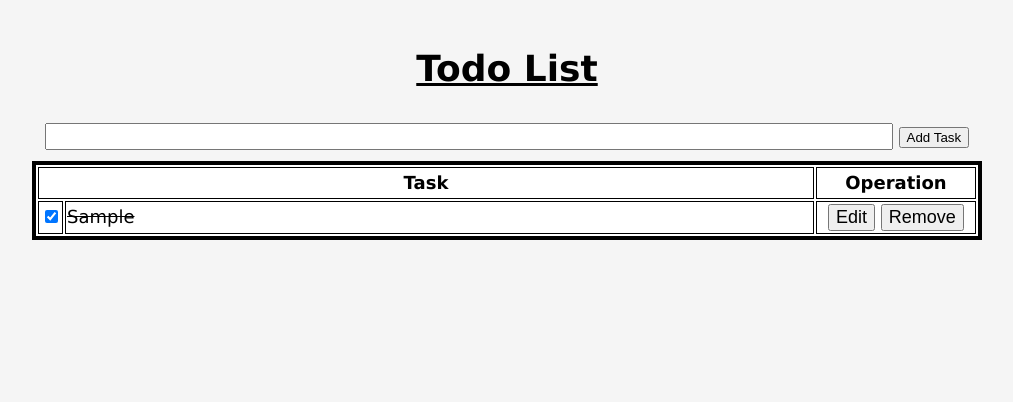
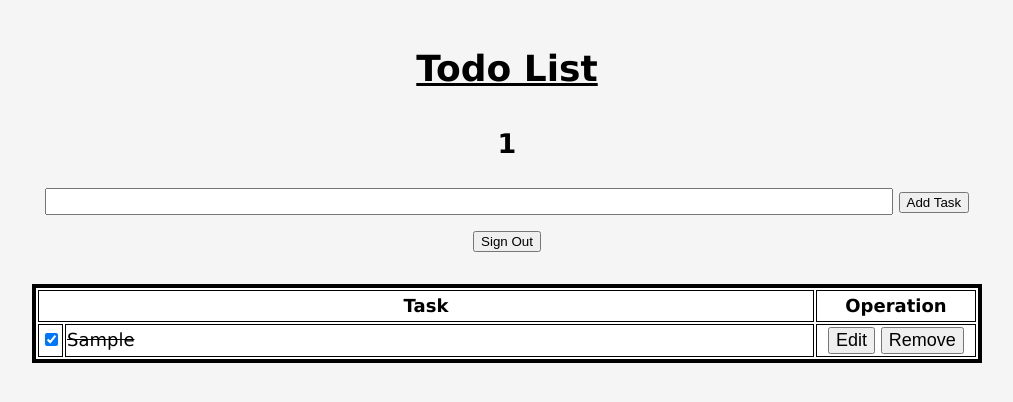
Before and after one commit to EthanSchoen/todo-list-challenge, a Flask app: template templates/index.html.j2 in a window 1280 px wide. Shown: the top 402 px of the page, without its empty margins (133-1146 px from the left). Run offline with Flask 2, Linux system fonts and the light colour scheme; tables that the repository leaves empty hold one stand-in row (values such as "Sample post"); the template is opened without the code that fills it: values that come from a table or form of the project are taken from there, most other values are stand-ins (such as "Sample title", 1, 10 or a date in 2020).

Commit message:
Users seem to be working now

```diff
--- a/app.py
+++ b/app.py
@@ -1,10 +1,11 @@
-from flask import Flask, render_template, request, redirect, url_for
+from flask import Flask, render_template, request, redirect, url_for, session
 from flask_sqlalchemy import SQLAlchemy
 from flask_user import login_required, UserManager, UserMixin, SQLAlchemyAdapter
 
 app = Flask(__name__)
 app.config['SECRET_KEY'] = 'thisisasecretkeyiguess'
-app.config['SQLALCHEMY_DATABASE_URI'] = 'sqlite:///data/todo.db'
+app.config['SQLALCHEMY_DATABASE_URI'] = 'sqlite:///data/users.db'
+app.config['SQLALCHEMY_BINDS'] = { 'todo' : 'sqlite:///data/todo.db' }
 app.config['SQLALCHEMY_TRACK_MODIFICATIONS'] = False
 app.config['CSRF_ENABLED'] = True
 app.config['USER_ENABLE_EMAIL'] = False
@@ -12,14 +13,15 @@ db = SQLAlchemy(app)
 
 class User(db.Model, UserMixin):
     id = db.Column(db.Integer, primary_key=True)
-    username = db.Column(db.String(50), nullable=False, unique=False)
+    username = db.Column(db.String(50), nullable=False, unique=True)
     password = db.Column(db.String(255), nullable=False, unique=False, server_default='')
     active = db.Column(db.Boolean(), nullable=False, server_default='0')
-
+    userTasks = db.relationship('Tasks', backref='user', lazy=True)
 
 class Tasks(db.Model):
+    __bind_key__ = 'todo'
     id = db.Column(db.Integer, primary_key=True)
-    user = db.Column(db.String(50), nullable=False, unique=False)
+    user_id = db.Column(db.Integer, db.ForeignKey('user.id'))
     task = db.Column(db.String(200), unique=False, nullable=False)
     complete = db.Column(db.Boolean, unique=False, default=False)
 
@@ -32,13 +34,14 @@ user_manager = UserManager(db_adapter, app)
 @app.route('/', methods=['GET'])
 @login_required
 def index():
-    taskList = Tasks.query.all()
-    return render_template('index.html.j2', tasks=taskList)
+    # taskList = Tasks.query.all()
+    taskList = Tasks.query.filter_by(user_id=session['_user_id']).all()
+    return render_template('index.html.j2', tasks=taskList, userid=session['_user_id'])
 
 @app.route('/add', methods=['POST'])
 def add():
     if not request.form['newtask'].strip() == '':
-        newTask = Tasks(task=request.form['newtask'])
+        newTask = Tasks(user_id=session['_user_id'], task=request.form['newtask'])
         db.session.add(newTask)
         db.session.commit()
     return redirect(url_for('index'))
--- a/templates/index.html.j2
+++ b/templates/index.html.j2
@@ -15,14 +15,19 @@
 <body>
   <script src="/static/js/scripts.js"></script>
   <h1 style="text-decoration: underline;">Todo List</h1>
+  <h2>{{ userid }}</h2>
   <form action="/add" method="POST" id="newtaskform">
     <input type="text" name="newtask" id="newtask">
     <input type="submit" value="Add Task">
   </form>
+  <form action="/user/sign-out" method="GET" id="signout">
+    <input type="submit" value="Sign Out">
+  </form>
+  <br>
   <table id="list">
     <colgroup>
       <col span="1" style="width: 25px;">
-      <col span="1" style="width: calc(100% - 170px);">
+      <col span="1" style="width: 80%;width: -webkit-calc(100% - 170px);width: -moz-calc(100% - 170px);width: calc(100% - 170px);">
       <col span="1" style="width: 160px;">
     </colgroup>
     <tr>
```
